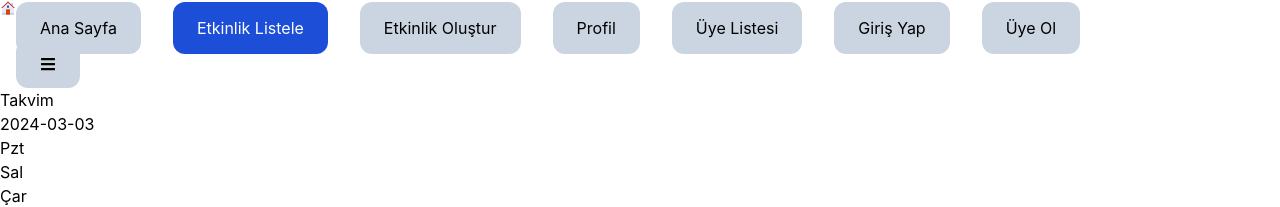
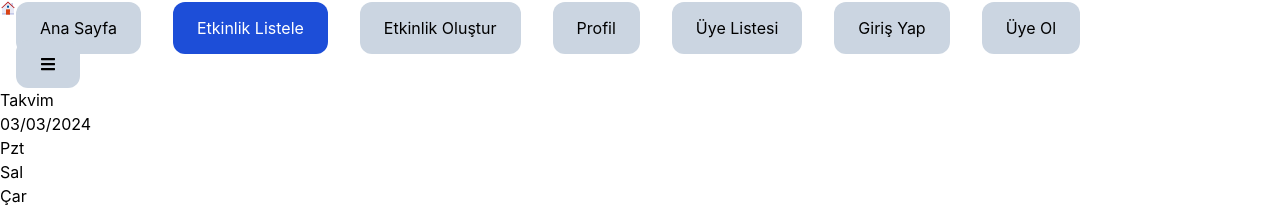
Before and after one commit to mahmutemirkr/react-tailwind-css, a React (Vite) app: page /createlist in a window 1280 px wide. Shown: the top 207 px of the page. Built offline with nearby package versions, Linux system fonts and the light colour scheme.

Commit message:
react-tailwind-css-v0.2.1

```diff
--- a/src/components/EventList.jsx
+++ b/src/components/EventList.jsx
@@ -31,7 +31,7 @@ const EventsList = () => {
           <DatePicker
             selected={selectedDate}
             onChange={date => setSelectedDate(date)}
-            dateFormat="yyyy-MM-dd"
+            dateFormat="dd/MM/yyyy"
             className="border border-gray-300 rounded px-2 py-1"
           />
         </div>
```
